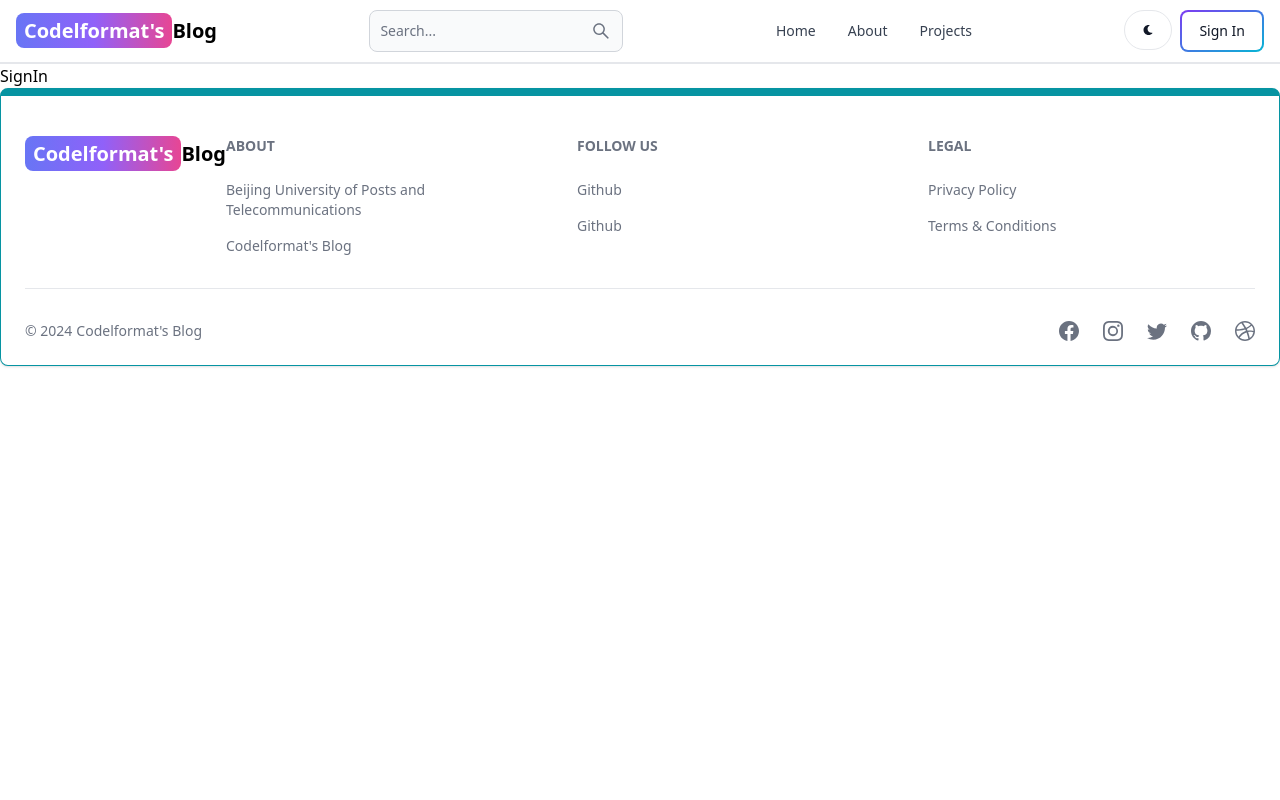
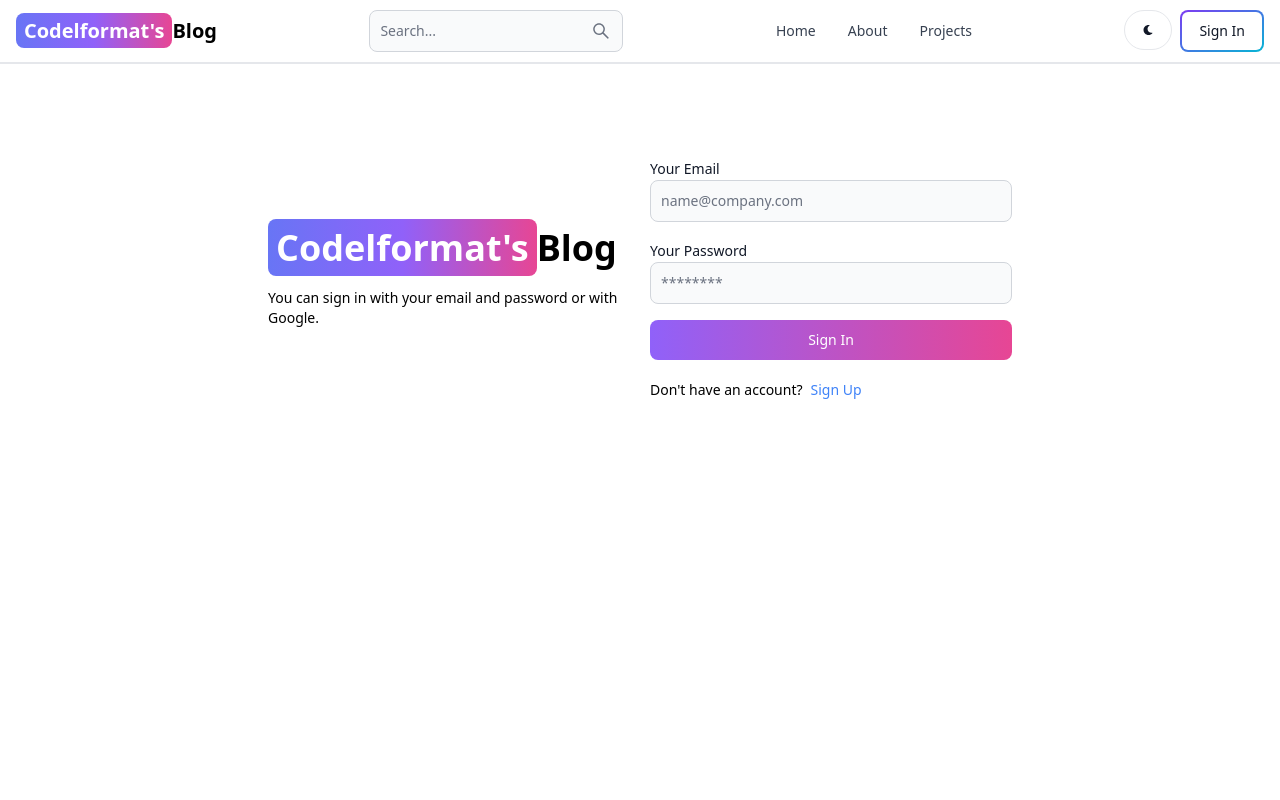
Before and after one commit to codelformat/buptLab-TechConnect-Blog, a React (Vite) app in the folder client/: page /sign-in in a window 1280 px wide. Shown: the top 800 px of the page. Built offline with nearby package versions, Linux system fonts and the light colour scheme.

Commit message:
add Sign-in page

```diff
--- a/client/src/pages/SignIn.jsx
+++ b/client/src/pages/SignIn.jsx
@@ -1,9 +1,116 @@
-import React from 'react'
+import { Alert, Button, Label, Spinner, TextInput } from "flowbite-react";
+import { set } from "mongoose";
+import React, { useState } from "react";
+import { Link, useNavigate } from "react-router-dom";
 
 export default function SignIn() {
+  const [formData, setFormData] = useState({});
+  const [errorMessage, setErrorMessage] = useState(null);
+  const [loading, setLoading] = useState(false);
+  const navigate = useNavigate();
+  const handleChange = (e) => {
+    setFormData({ ...formData, [e.target.id]: e.target.value.trim() });
+  };
+  const handleSubmit = async (e) => {
+    e.preventDefault(); // Prevent the page from refreshing
+    if (!formData.email || !formData.password) {
+      return setErrorMessage("Please fill in all fields");
+    }
+    try {
+      // Set loading to true to display the loading spinner
+      setLoading(true);
+      setErrorMessage(null);
+      const res = await fetch("/api/auth/signin", {
+        method: "POST",
+        headers: {
+          "Content-Type": "application/json",
+        },
+        body: JSON.stringify(formData),
+      });
+      const data = await res.json();
+      // If the request is unsuccessful, display the error message
+      // Example: Duplicate username or email
+      if (data.success === false) {
+        return setErrorMessage(data.message);
+        setLoading(false);
+      }
+      setLoading(false);
+      if(res.ok) {
+        // Redirect the user to the sign in page if the request is successful
+        navigate("/");
+      }
+    } catch (error) {
+      setErrorMessage(error.message);
+      setLoading(false);
+    }
+  };
   return (
-    <div>
-      SignIn
+    <div className="min-h-screen mt-20">
+      <div className="flex p-3 max-w-3xl mx-auto flex-col md:flex-row md:items-center gap-5">
+        {/* Left side */}
+        <div className="flex-1">
+          <Link to="/" className="font-bold dark:text-white text-4xl">
+            <span
+              className="px-2 py-1 bg-gradient-to-r from-indigo-500
+            via-purple-500 to-pink-500 rounded-lg text-white"
+            >
+              Codelformat's
+            </span>
+            Blog
+          </Link>
+          <p className="text-sm mt-5">
+            You can sign in with your email and password or with Google.
+          </p>
+        </div>
+        {/* Right side */}
+        <div className="flex-1">
+          <form className="flex flex-col gap-4" onSubmit={handleSubmit}>
+            <div>
+              <Label value="Your Email" />
+              <TextInput
+                type="email"
+                placeholder="name@company.com"
+                id="email"
+                onChange={handleChange}
+              />
+            </div>
+            <div>
+              <Label value="Your Password" />
+              <TextInput
+                type="password"
+                placeholder="********"
+                id="password"
+                onChange={handleChange}
+              />
+            </div>
+            <Button
+              gradientDuoTone="purpleToPink"
+              type="submit"
+              disabled={loading}
+            >
+              {loading ? (
+                <>
+                  <Spinner size='sm' />
+                  <span className="pl-3">Loading...</span>
+                </>
+              ) : (
+                'Sign In'
+              )}
+            </Button>
+          </form>
+          <div className="flex gap-2 text-sm mt-5">
+            <span>Don't have an account?</span>
+            <Link to="/sign-up" className="text-blue-500">
+              Sign Up
+            </Link>
+          </div>
+          {errorMessage && (
+            <Alert className="mt-5" color="failure">
+              {errorMessage}
+            </Alert>
+          )}
+        </div>
+      </div>
     </div>
-  )
+  );
 }
```
